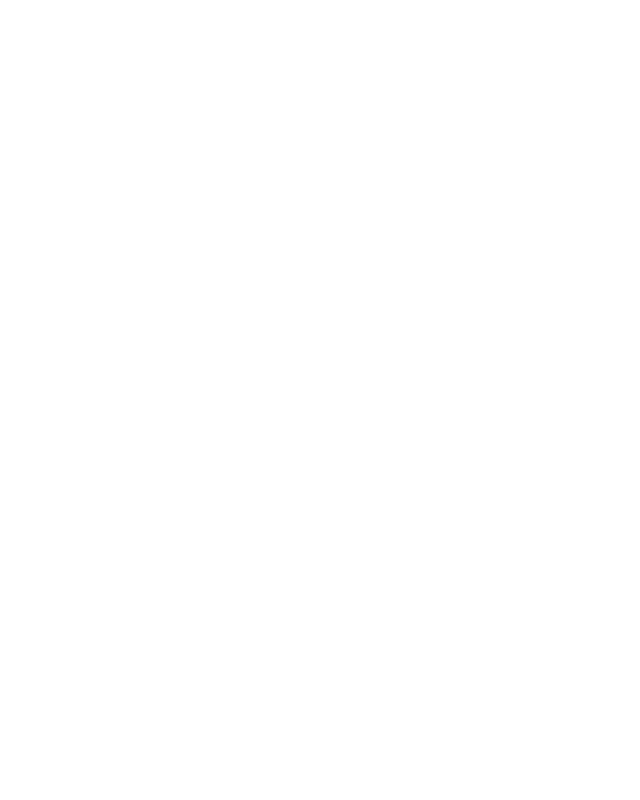
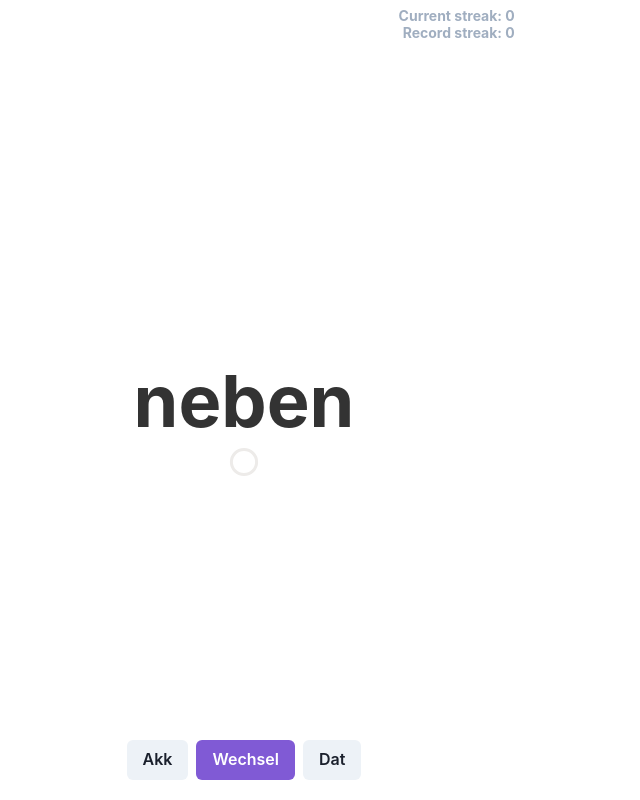
Before and after one commit to altsanz/german-drills, a React app: page /german-drills/wech-akk-dat-turbo in a window 1280 px wide. Before the commit this address had no page. Shown: the whole page, without its empty margins (396-1036 px from the left). Built offline with nearby package versions, Linux system fonts and the light colour scheme; the HTML template or start-up script is replaced by a standard one.

Commit message:
add maximum time

```diff
--- a/src/App.tsx
+++ b/src/App.tsx
@@ -4,12 +4,14 @@
 import { Intro } from "./pages/Intro";
 import PrepAndPron from "./pages/PrepAndPron";
 import WechAkkDat from "./pages/WechAkkDat";
+import WechAkkDatTurbo from "./pages/WechAkkDatTurbo";
 function App() {
   return (
     <Container height={"100%"}>
       <Routes>
         <Route path="/" element={<Intro />} />
         <Route path="/wech-akk-dat/*" element={<WechAkkDat />} />
+        <Route path="/wech-akk-dat-turbo/*" element={<WechAkkDatTurbo />} />
         <Route path="/prep-and-pron/*" element={<PrepAndPron />} />
       </Routes>
     </Container>
--- a/src/pages/Intro.tsx
+++ b/src/pages/Intro.tsx
@@ -28,6 +28,12 @@
       >
         Prep und pron
       </Button>
+      <Button
+        style={{ marginTop: "20px" }}
+        onClick={() => navigate("/wech-akk-dat-turbo")}
+      >
+        Akk Wech Dat Turbo
+      </Button>
     </Box>
   );
 };
--- /dev/null
+++ b/src/pages/WechAkkDatTurbo.tsx
@@ -0,0 +1,355 @@
+import {
+  Box,
+  Button,
+  ButtonGroup,
+  CircularProgress,
+  Container,
+  Fade,
+  Heading,
+} from "@chakra-ui/react";
+import React, { useEffect } from "react";
+// import "../App.css";
+import { Route, Routes, useNavigate } from "react-router-dom";
+import { Summary } from "../components/Summary";
+import {
+  Preposition,
+  Prepositions,
+  prepositions,
+} from "../consts/prepositions";
+import { useStreak } from "../hooks/useStreak";
+
+const MILLISECONDS_TO_ANSWER = 5000;
+// const PREPOSITIONS_PER_ROUND = 2;
+function WechAkkDatTurbo() {
+  const { incrementRight, incrementWrong, stats } = useStats();
+  const navigate = useNavigate();
+  useEffect(() => {
+    // stats.right + stats.wrong >= PREPOSITIONS_PER_ROUND && navigate("./final");
+  }, [navigate, stats.right, stats.wrong]);
+  const [show, setShow] = React.useState(true);
+  const { preposition, nextPreposition } = usePreposition(prepositions);
+  const [right, setRight] = React.useState<boolean | null>(null);
+  const {
+    increment: incrementStreak,
+    reset: resetStreak,
+    currentStreak,
+    maxStreak,
+  } = useStreak();
+  const [response, setResponse] = React.useState<"akk" | "dat" | "wechsel">();
+  const [timeIsOut, setTimeIsOut] = React.useState(false);
+  const timerRef = React.useRef<number>();
+
+  const resetTimeout = () => {
+    clearTimeout(timerRef.current);
+    setTimeIsOut(false);
+  };
+  const reset = () => {
+    setRight(null);
+    setResponse(undefined);
+    setShow(true);
+    setTimeLeft(MILLISECONDS_TO_ANSWER);
+  };
+  const timeLeftRef = React.useRef<number>();
+  const [timeLeft, setTimeLeft] = React.useState(MILLISECONDS_TO_ANSWER);
+  React.useEffect(() => {
+    timerRef.current = startTimeout(setTimeIsOut);
+    timeLeftRef.current = startInterval(setTimeLeft);
+    return () => {
+      clearTimeout(timerRef.current);
+      clearInterval(timeLeftRef.current);
+    };
+  }, [preposition]);
+
+  React.useEffect(() => {
+    if (response) {
+      resetTimeout();
+      const responseIsCorrect = response === preposition.mode;
+      setRight(responseIsCorrect);
+      setTimeout(() => {
+        setShow(false);
+        setTimeout(() => {
+          reset();
+          if (responseIsCorrect) {
+            incrementStreak();
+            incrementRight();
+          } else {
+            incrementWrong();
+            resetStreak();
+          }
+          nextPreposition();
+        }, 200);
+      }, 1800);
+    }
+    // eslint-disable-next-line react-hooks/exhaustive-deps
+  }, [response]);
+
+  React.useEffect(() => {
+    if (timeIsOut) {
+      setTimeout(() => {
+        setTimeIsOut(false);
+        setShow(false);
+        setTimeout(() => {
+          reset();
+          incrementWrong();
+          resetStreak();
+          nextPreposition();
+        }, 200);
+      }, 1800);
+    }
+    // eslint-disable-next-line react-hooks/exhaustive-deps
+  }, [timeIsOut]);
+  const showResults = timeIsOut || response !== undefined;
+
+  return (
+    <Container height={"100%"}>
+      <Routes>
+        <Route
+          path="/"
+          element={
+            <Game
+              showResults={showResults}
+              response={response}
+              right={right}
+              preposition={preposition}
+              currentStreak={currentStreak}
+              maxStreak={maxStreak}
+              show={show}
+              onResponse={setResponse}
+              timeToReply={MILLISECONDS_TO_ANSWER}
+              timeLeft={timeLeft}
+            />
+          }
+        />
+        <Route path="/final" element={<Summary stats={stats} />} />
+      </Routes>
+    </Container>
+  );
+}
+
+export default WechAkkDatTurbo;
+
+const usePreposition = (
+  prepositions: Prepositions
+): {
+  preposition: Preposition;
+  nextPreposition(): void;
+} => {
+  const getRandomPreposition = () =>
+    prepositions[Math.trunc(Math.random() * prepositions.length)];
+
+  const [preposition, setPreposition] = React.useState<Preposition>(
+    getRandomPreposition()
+  );
+  const nextPreposition = () => {
+    setPreposition(getRandomPreposition());
+  };
+
+  return {
+    preposition,
+    nextPreposition,
+  };
+};
+
+const useStats = () => {
+  const [stats, setStats] = React.useState<{
+    right: number;
+    wrong: number;
+  }>({
+    right: 0,
+    wrong: 0,
+  });
+
+  const incrementRight = () => {
+    setStats((prev) => ({
+      ...prev,
+      right: prev.right + 1,
+    }));
+  };
+  const incrementWrong = () => {
+    setStats((prev) => ({
+      ...prev,
+      wrong: prev.wrong + 1,
+      streak: 0,
+    }));
+  };
+
+  return {
+    stats,
+    incrementRight,
+    incrementWrong,
+  };
+};
+
+const Game: React.FC<{
+  response: "akk" | "dat" | "wechsel" | undefined;
+  right: boolean | null;
+  preposition: Preposition;
+  currentStreak: number;
+  maxStreak: number;
+  show: boolean;
+  onResponse: (response: "akk" | "dat" | "wechsel") => void;
+  showResults: boolean;
+  timeToReply: number;
+  timeLeft: number;
+}> = ({
+  timeToReply,
+  timeLeft,
+  response,
+  right,
+  preposition,
+  currentStreak,
+  maxStreak,
+  show,
+  onResponse,
+  showResults,
+}) => {
+  const answerColor =
+    right === null ? "blackAlpha.800" : right ? "green.400" : "red.400";
+
+  return (
+    <Box
+      display={"flex"}
+      flexDirection={"column"}
+      height={"100%"}
+      alignItems="center"
+    >
+      <Box
+        flexGrow={0}
+        alignSelf={"flex-end"}
+        marginTop={"2"}
+        display={"flex"}
+        flexDirection={"column"}
+        alignItems={"flex-end"}
+      >
+        <Heading as="h6" color={"gray.400"} size="xs">
+          Current streak: {currentStreak}
+        </Heading>
+        <Heading as="h6" color={"gray.400"} size="xs">
+          Record streak: {maxStreak}
+        </Heading>
+      </Box>
+      <Box
+        flexGrow={1}
+        display={"flex"}
+        flexDirection={"column"}
+        justifyContent={"center"}
+        alignItems={"center"}
+      >
+        <Fade in={show}>
+          <Heading size="4xl" color={answerColor}>
+            {preposition.preposition}
+          </Heading>
+        </Fade>
+        <Fade in={!response}>
+          <TimeLeftIndicator timeToReply={timeToReply} timeLeft={timeLeft} />
+        </Fade>
+      </Box>
+      <Box
+        style={{
+          position: "fixed",
+          bottom: 0,
+          paddingBottom: "20px",
+          display: "flex",
+          justifyContent: "center",
+        }}
+        flexGrow={0}
+      >
+        <ButtonGroup>
+          <Button
+            colorScheme={getButtonColorScheme(
+              "akk",
+              response,
+              right,
+              preposition.mode,
+              showResults
+            )}
+            onClick={() => onResponse("akk")}
+          >
+            Akk
+          </Button>
+          <Button
+            colorScheme={getButtonColorScheme(
+              "wechsel",
+              response,
+              right,
+              preposition.mode,
+              showResults
+            )}
+            onClick={() => onResponse("wechsel")}
+          >
+            Wechsel
+          </Button>
+          <Button
+            colorScheme={getButtonColorScheme(
+              "dat",
+              response,
+              right,
+              preposition.mode,
+              showResults
+            )}
+            onClick={() => onResponse("dat")}
+          >
+            Dat
+          </Button>
+        </ButtonGroup>
+      </Box>
+    </Box>
+  );
+};
+
+const getButtonColorScheme = (
+  buttonValue: Preposition["mode"],
+  response: "akk" | "dat" | "wechsel" | undefined,
+  right: boolean | null,
+  rightAnswer: Preposition["mode"],
+  showResults: boolean
+): "gray" | "green" | "red" | "purple" => {
+  if (!showResults) return "gray";
+
+  const userRepliedThis = buttonValue === response;
+  if (!right && userRepliedThis) return "red";
+  if (response === rightAnswer && userRepliedThis) return "green";
+  if (response === undefined && buttonValue === rightAnswer) return "purple";
+  return "gray";
+};
+
+/**
+ *
+ * @param timeoutDeadline number of milliseconds defining when time is out
+ */
+const TimeLeftIndicator: React.FC<{
+  timeToReply: number;
+  timeLeft: number;
+}> = ({ timeToReply, timeLeft }) => {
+  const progressValue = (timeLeft / timeToReply) * 100;
+  return (
+    <CircularProgress
+      color={"gray.400"}
+      value={progressValue}
+      size={"30px"}
+      marginTop="10px"
+    />
+  );
+};
+function startTimeout(
+  setTimeIsOut: React.Dispatch<React.SetStateAction<boolean>>
+): number {
+  return setTimeout(() => {
+    setTimeIsOut(true);
+  }, MILLISECONDS_TO_ANSWER);
+}
+
+5000 > 100;
+2500 > 50;
+
+function startInterval(
+  setTimeLeft: React.Dispatch<React.SetStateAction<number>>
+): number {
+  let timeLeft = MILLISECONDS_TO_ANSWER;
+  return setInterval(() => {
+    if (timeLeft > 0) {
+      timeLeft = timeLeft - 200;
+      setTimeLeft(timeLeft);
+    }
+  }, 200);
+}
```
